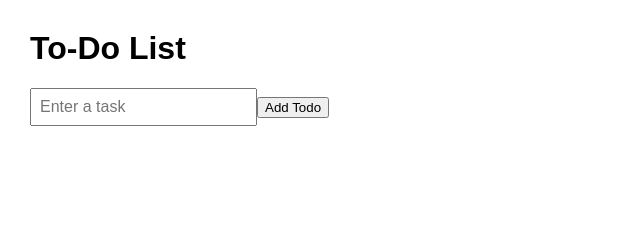
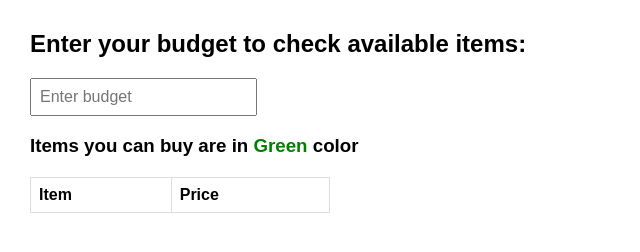
Before and after one commit to acciojob/todo-react-mrmohan04, a React app: page src/index.html in a window 1280 px wide. Shown: the whole page, without its empty margins (0-640 px from the left). Built offline with nearby package versions, Linux system fonts and the light colour scheme; files whose address does not match are found by name.

Commit message:
Modify index.html for Budget Checker app
Updated the title and added budget input elements.

```diff
--- a/src/index.html
+++ b/src/index.html
@@ -1,12 +1,21 @@
 <!DOCTYPE html>
 <html lang="en">
 <head>
-<meta charset="UTF-8">
-<meta name="viewport" content="width=device-width, initial-scale=1.0">
-<meta http-equiv="X-UA-Compatible" content="ie=edge">
-<title>React Boilerplate</title>
+  <meta charset="UTF-8">
+  <meta name="viewport" content="width=device-width, initial-scale=1.0">
+  <title>Budget Checker</title>
+  <link rel="stylesheet" href="style.css">
 </head>
 <body>
-<div id="root">
-</div>
+  <h2>Enter your budget to check available items:</h2>
+  <input type="number" id="budgetInput" placeholder="Enter budget" />
+
+  <h3>Items you can buy are in <span style="color:green;">Green</span> color</h3>
+
+  <table id="itemsTable">
+    <tr><th>Item</th><th>Price</th></tr>
+  </table>
+
+  <script src="script.js"></script>
+</body>
 </html>
```
